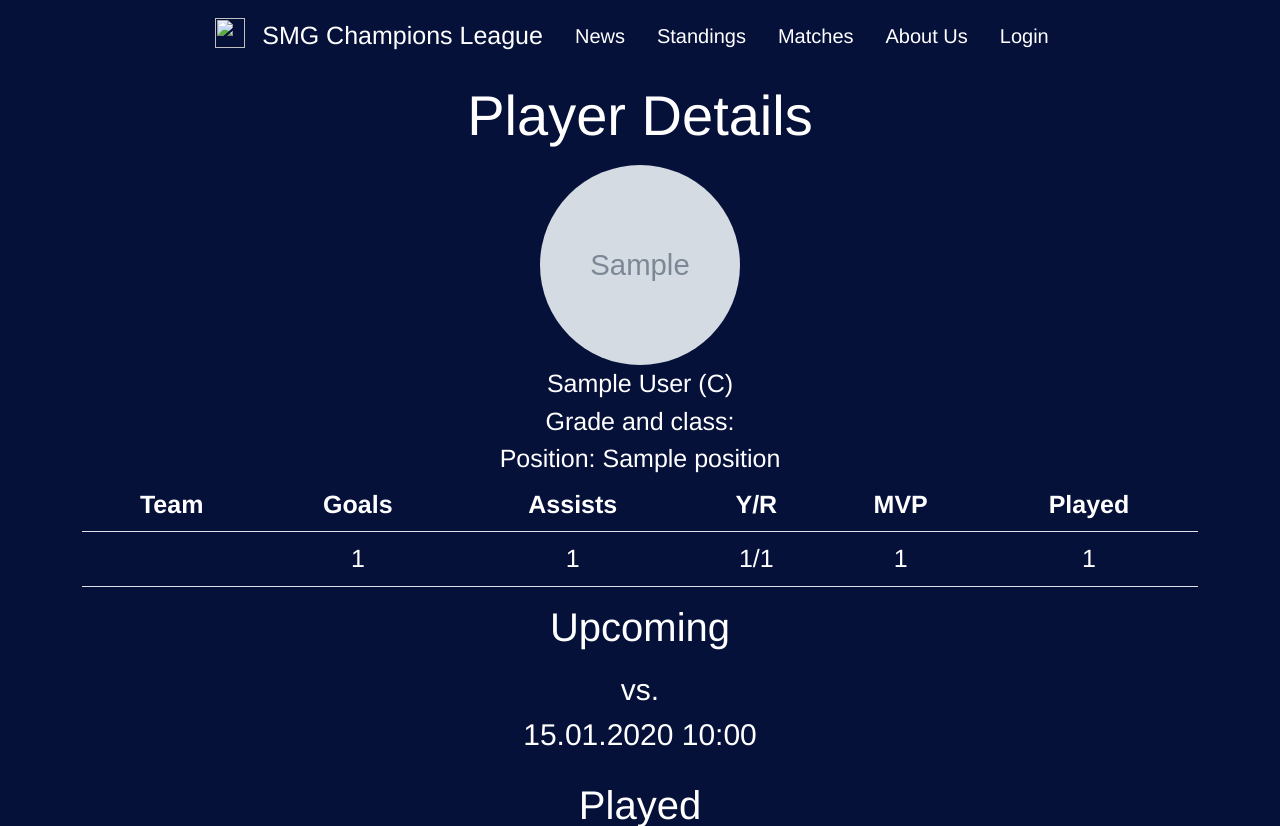
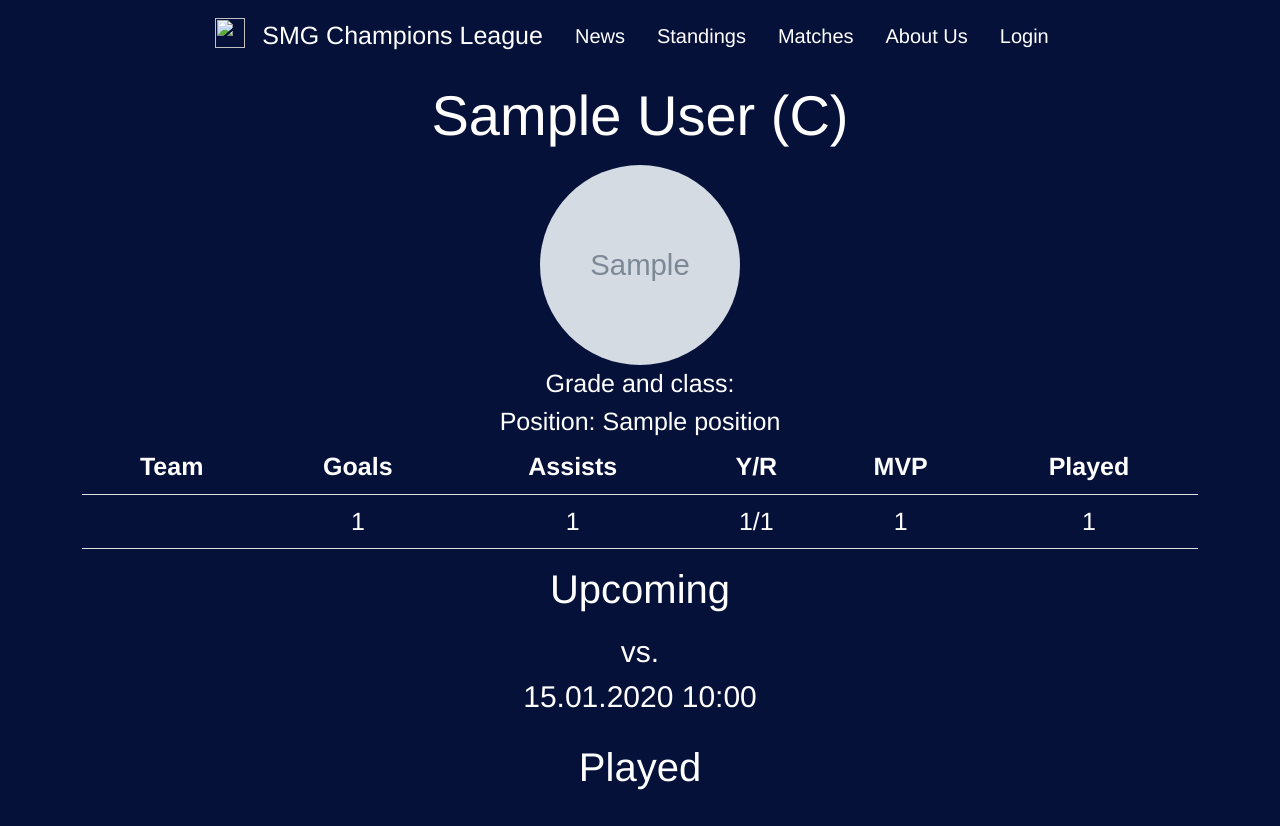
Before and after one commit to BorisAngelov23/smgCLFinalProject, a Django app: template templates/team/player_detail.html in a window 1280 px wide. Shown: the top 826 px of the page. Run offline with Django 4.2, Linux system fonts and the light colour scheme; tables that the repository leaves empty hold one stand-in row (values such as "Sample post"); the template is opened without the code that fills it: values that come from a table or form of the project are taken from there, most other values are stand-ins (such as "Sample title", 1, 10 or a date in 2020); grey boxes marked "Sample" are stand-in pictures; data that the repository does not hold is empty; some libraries are stand-ins or nearby versions; some web fonts are replaced.

Commit message:
Update player_detail.html

```diff
--- a/templates/team/player_detail.html
+++ b/templates/team/player_detail.html
@@ -3,7 +3,10 @@
 {% block content %}
     <main class="container" style="margin-top: 10px; font-size: 25px; text-align: center">
     <header class="jumbotron jumbotron-fluid text-white text-center position-relative mb-3">
-        <h1 class="display-4">Player Details</h1>
+
+        <h1 class="display-4">
+        {{ player.first_name }} {{ player.last_name }} {% if player.is_captain %} (C) {% endif %} {% if player.position == 'GK' %} (GK) {% endif %}
+        </h1>
     </header>
     {% if player.picture %}
     <div>
@@ -14,9 +17,6 @@
         <img src="{% static 'images/default_profile_pic.png' %}" alt="player_pic" style="width: 200px; height: 200px; border-radius: 50%">
     </div>
     {% endif %}
-        <div>
-        {{ player.first_name }} {{ player.last_name }} {% if player.is_captain %} (C) {% endif %} {% if player.position == 'GK' %} (GK) {% endif %}
-        </div>
     <div>
         Grade and class: {{ player.grade }}{{ player.paralelka }}
     </div>
```
